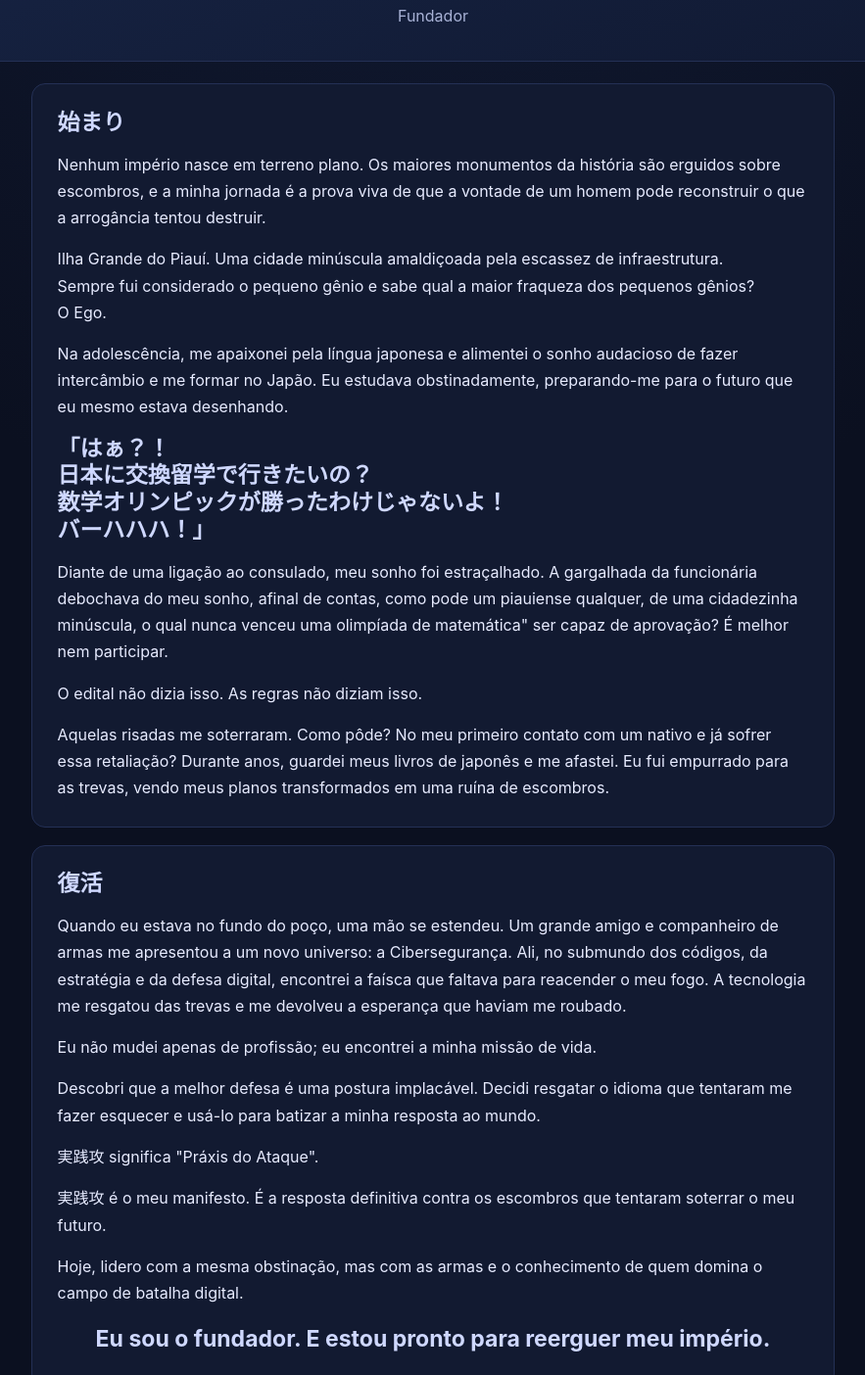
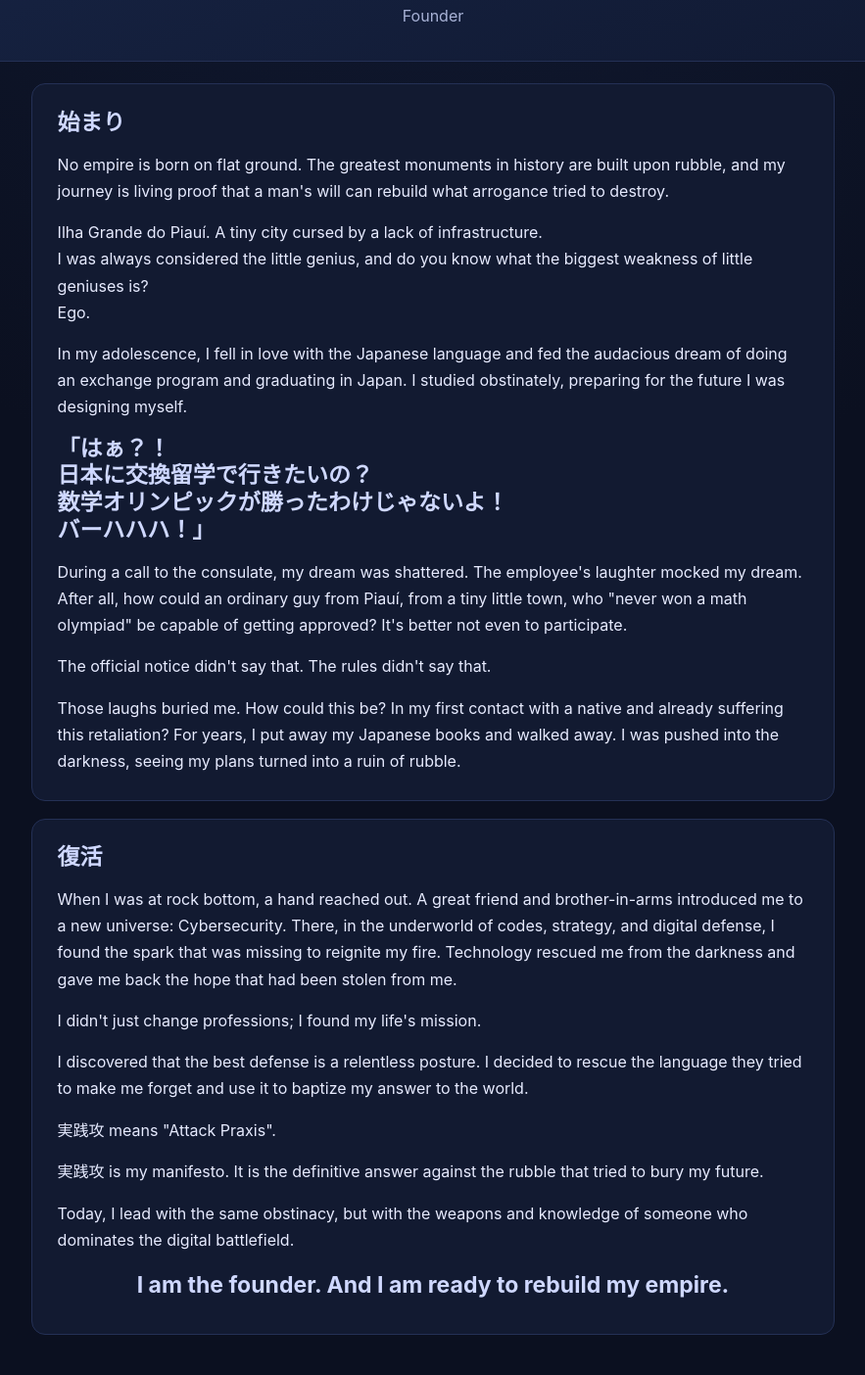
Before and after one commit to GilsonJunio/fundador, an Astro site: page / in a window 1280 px wide. Shown: the part 290-1694 px from the top of the page at 98% size, without its empty margins (198-1081 px from the left). Built offline with nearby package versions, Linux system fonts and the light colour scheme; Astro itself is replaced by a stand-in of ours.

Commit message:
Idioma trocado para inglês

```diff
--- a/src/pages/index.astro
+++ b/src/pages/index.astro
@@ -1,18 +1,16 @@
----
-
----
-<html lang="pt-BR">
+<html lang="en">
   <head>
     <meta charset="utf-8" />
-    <link rel="icon" type="image/svg+xml" href="/favicon.svg" />
-    <link rel="icon" type="image/png" sizes="96x96" href="/favicon-96x96.png" />
-    <link rel="shortcut icon" href="/favicon.ico" />
-    <link rel="apple-touch-icon" sizes="180x180" href="/apple-touch-icon.png" />
+    <link rel="icon" type="image/png" href="/favicon.png?v=2" />
+    <link rel="icon" type="image/svg+xml" href="/favicon.svg?v=2" />
+    <link rel="icon" type="image/png" sizes="96x96" href="/favicon-96x96.png?v=2" />
+    <link rel="shortcut icon" href="/favicon.ico?v=2" />
+    <link rel="apple-touch-icon" sizes="180x180" href="/apple-touch-icon.png?v=2" />
     <link rel="manifest" href="/site.webmanifest" />
     <meta name="viewport" content="width=device-width, initial-scale=1" />
     <meta name="generator" content={Astro.generator} />
-    <title>Fundador | Gilson Junio Sales Andrade</title>
-    <meta name="description" content="Página de fundador de Gilson Junio Sales Andrade, profissional de cibersegurança com foco em Blue Team e Linux." />
+    <title>Founder | Gilson Sales</title>
+    <meta name="description" content="Founder page of Gilson Sales." />
     <style>
       :root {
         --bg: #0b1020;
@@ -105,24 +103,24 @@
   <body>
     <main class="container">
       <section class="hero">
-        <img class="founder-photo" src="/pfp_soc2.png" alt="Foto de perfil de Gilson Junio Sales Andrade" />
+        <img class="founder-photo" src="/pfp_soc2.png" alt="Profile photo of Gilson Junio Sales Andrade" />
         <h1>Gilson Junio Sales Andrade</h1>
-        <p class="hero-role">Fundador</p>
+        <p class="hero-role">Founder</p>
       </section>
       <section>
         <article class="card">
           <h2>始まり</h2>
           <p>
-            Nenhum império nasce em terreno plano. Os maiores monumentos da história são erguidos sobre escombros, e a minha jornada é a prova viva de que a vontade de um homem pode reconstruir o que a arrogância tentou destruir.
+            No empire is born on flat ground. The greatest monuments in history are built upon rubble, and my journey is living proof that a man's will can rebuild what arrogance tried to destroy.
           </p>
           <p>
-            Ilha Grande do Piauí. Uma cidade minúscula amaldiçoada pela escassez de infraestrutura.
-            <br/>Sempre fui considerado o pequeno gênio e sabe qual a maior fraqueza dos pequenos gênios?
-            <br/>O Ego.
+            Ilha Grande do Piauí. A tiny city cursed by a lack of infrastructure.
+            <br/>I was always considered the little genius, and do you know what the biggest weakness of little geniuses is?
+            <br/>Ego.
           </p>
           <p>
-            Na adolescência, me apaixonei pela língua japonesa e alimentei o sonho audacioso de fazer intercâmbio e me formar no Japão.
-            Eu estudava obstinadamente, preparando-me para o futuro que eu mesmo estava desenhando.
+            In my adolescence, I fell in love with the Japanese language and fed the audacious dream of doing an exchange program and graduating in Japan.
+            I studied obstinately, preparing for the future I was designing myself.
           </p>
         <p></p>
           <h2>
@@ -132,45 +130,45 @@
             <br/>バーハハハ！」
           </h2>
           <p>
-            Diante de uma ligação ao consulado, meu sonho foi estraçalhado.
-            A gargalhada da funcionária debochava do meu sonho, afinal de contas, como pode um piauiense qualquer, de uma cidadezinha minúscula, o qual nunca venceu uma olimpíada de matemática" ser capaz de aprovação? É melhor nem participar.
+            During a call to the consulate, my dream was shattered.
+            The employee's laughter mocked my dream. After all, how could an ordinary guy from Piauí, from a tiny little town, who "never won a math olympiad" be capable of getting approved? It's better not even to participate.
           </p>
           <p>
-            O edital não dizia isso. As regras não diziam isso.
+            The official notice didn't say that. The rules didn't say that.
           </p>
           <p>
-            Aquelas risadas me soterraram. Como pôde? No meu primeiro contato com um nativo e já sofrer essa retaliação?
-            Durante anos, guardei meus livros de japonês e me afastei.
-            Eu fui empurrado para as trevas, vendo meus planos transformados em uma ruína de escombros.
+            Those laughs buried me. How could this be? In my first contact with a native and already suffering this retaliation?
+            For years, I put away my Japanese books and walked away.
+            I was pushed into the darkness, seeing my plans turned into a ruin of rubble.
           </p>
         </article>
         <article class="card">
           <h2>復活</h2>
           <p>
-            Quando eu estava no fundo do poço, uma mão se estendeu.
-            Um grande amigo e companheiro de armas me apresentou a um novo universo: a Cibersegurança.
-            Ali, no submundo dos códigos, da estratégia e da defesa digital, encontrei a faísca que faltava para reacender o meu fogo.
-            A tecnologia me resgatou das trevas e me devolveu a esperança que haviam me roubado.
+            When I was at rock bottom, a hand reached out.
+            A great friend and brother-in-arms introduced me to a new universe: Cybersecurity.
+            There, in the underworld of codes, strategy, and digital defense, I found the spark that was missing to reignite my fire.
+            Technology rescued me from the darkness and gave me back the hope that had been stolen from me.
           </p>
           <p>
-            Eu não mudei apenas de profissão; eu encontrei a minha missão de vida.
+            I didn't just change professions; I found my life's mission.
           </p>
           <p>
-            Descobri que a melhor defesa é uma postura implacável.
-            Decidi resgatar o idioma que tentaram me fazer esquecer e usá-lo para batizar a minha resposta ao mundo.
+            I discovered that the best defense is a relentless posture.
+            I decided to rescue the language they tried to make me forget and use it to baptize my answer to the world.
           </p>
           <p>
-            実践攻 significa "Práxis do Ataque".
+            実践攻 means "Attack Praxis".
           </p>
           <p>
-            実践攻 é o meu manifesto.
-            É a resposta definitiva contra os escombros que tentaram soterrar o meu futuro.
+            実践攻 is my manifesto.
+            It is the definitive answer against the rubble that tried to bury my future.
           </p>
           <p>
-            Hoje, lidero com a mesma obstinação, mas com as armas e o conhecimento de quem domina o campo de batalha digital.
+            Today, I lead with the same obstinacy, but with the weapons and knowledge of someone who dominates the digital battlefield.
           </p>
           <h2 class="founder-claim">
-            Eu sou o fundador. E estou pronto para reerguer meu império.
+            I am the founder. And I am ready to rebuild my empire.
           </h2>
         </article>
       </section>
```
Also changed, not shown: 1 other file.
